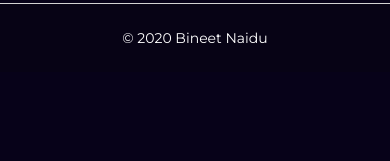
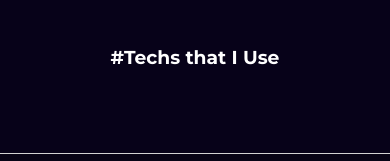
Before and after one commit to bineetNaidu/bineetnaidu.github.io, a React (Create React App) app: page / in a window 390 px wide. Shown: the part 596-757 px from the top of the page. Built offline with nearby package versions, Linux system fonts and the light colour scheme.

Commit message:
add base TS component for TechStack w/ styles

```diff
--- a/src/App.tsx
+++ b/src/App.tsx
@@ -4,6 +4,7 @@ import { motion } from 'framer-motion';
 import { useStateValue } from './context/State.context';
 import Footer from './Footer';
 import AboutMe from './AboutMe';
+import TechStacks from './TechStacks';
 // Statics
 import './App.css';
 
@@ -14,6 +15,7 @@ const App: React.FC = () => {
     <motion.div layout className="app" style={{ background: body }}>
       <Header />
       <AboutMe />
+      <TechStacks />
       <Footer />
     </motion.div>
   );
--- /dev/null
+++ b/src/TechStacks.css
@@ -0,0 +1,35 @@
+.techs {
+  padding: 0 5vw;
+  margin-bottom: 5vh;
+}
+
+.techs > h3 {
+  margin-bottom: 5vh;
+}
+
+.techs__lists {
+  display: flex;
+  justify-content: space-around;
+}
+
+.techs__img {
+  width: 50px;
+  object-fit: contain;
+}
+
+@media (max-width: 855px) {
+  .techs__lists {
+    flex-wrap: wrap;
+    justify-content: space-between;
+  }
+
+  .techs__img {
+    margin: 0.5rem;
+    flex: 0.1;
+  }
+
+  .techs > h3 {
+    margin: 5vh auto;
+    text-align: center;
+  }
+}
--- /dev/null
+++ b/src/TechStacks.tsx
@@ -0,0 +1,33 @@
+import React, { memo } from 'react';
+import { motion } from 'framer-motion';
+// Statics
+import './TechStacks.css';
+import { containerVariant, imgVariants } from './variants/TechStacks.variants';
+
+const TechStacks = () => {
+  return (
+    <motion.div
+      className="techs"
+      variants={containerVariant}
+      initial="initial"
+      animate="animate"
+    >
+      <h3>#Techs that I Use</h3>
+
+      <div className="techs__lists">
+        {/* {techs.map((t) => (
+          <motion.img
+            key={t.name}
+            variants={imgVariants}
+            className="techs__img"
+            alt={t.name}
+            title={t.name}
+            src={t.src}
+          />
+        ))} */}
+      </div>
+    </motion.div>
+  );
+};
+
+export default memo(TechStacks);
```
